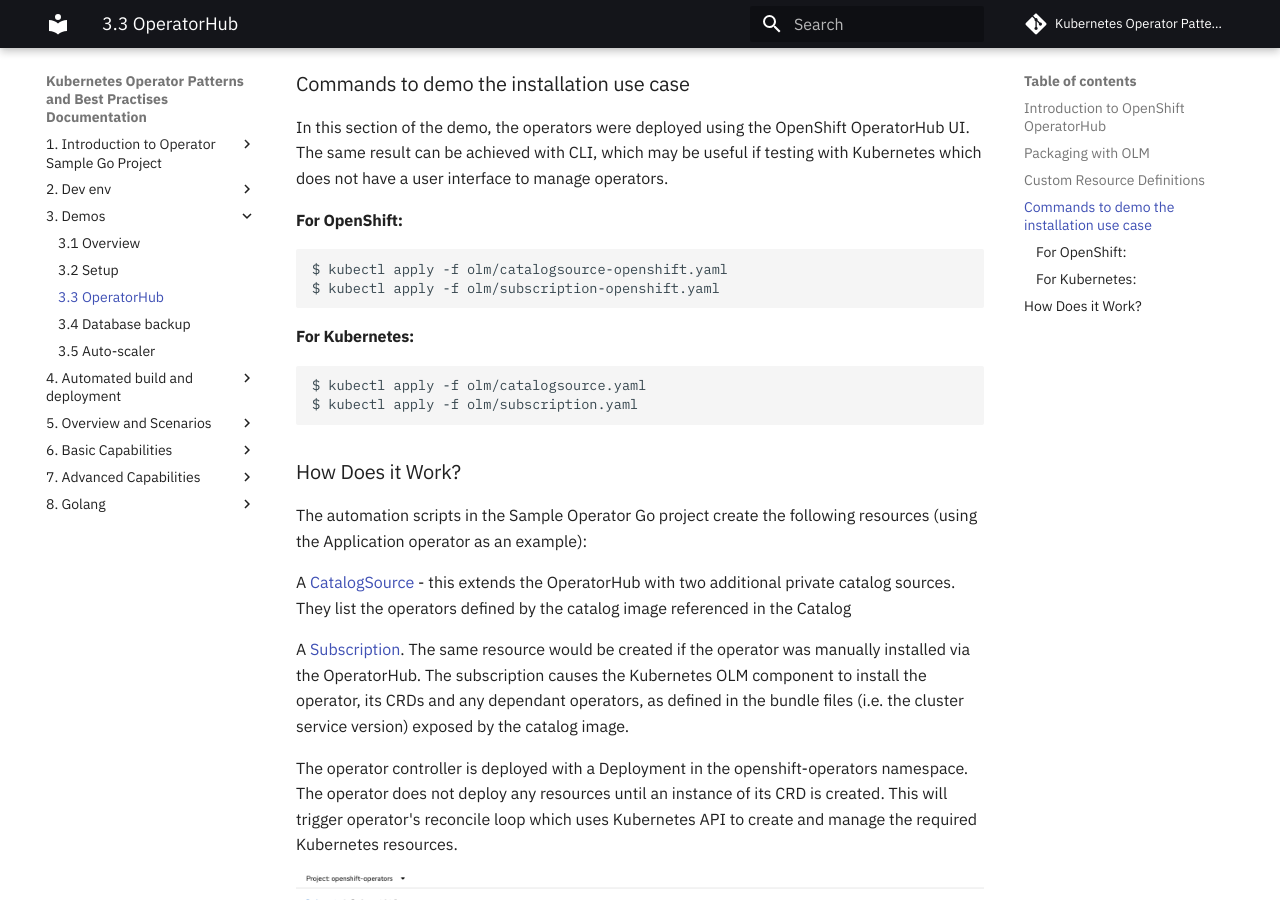
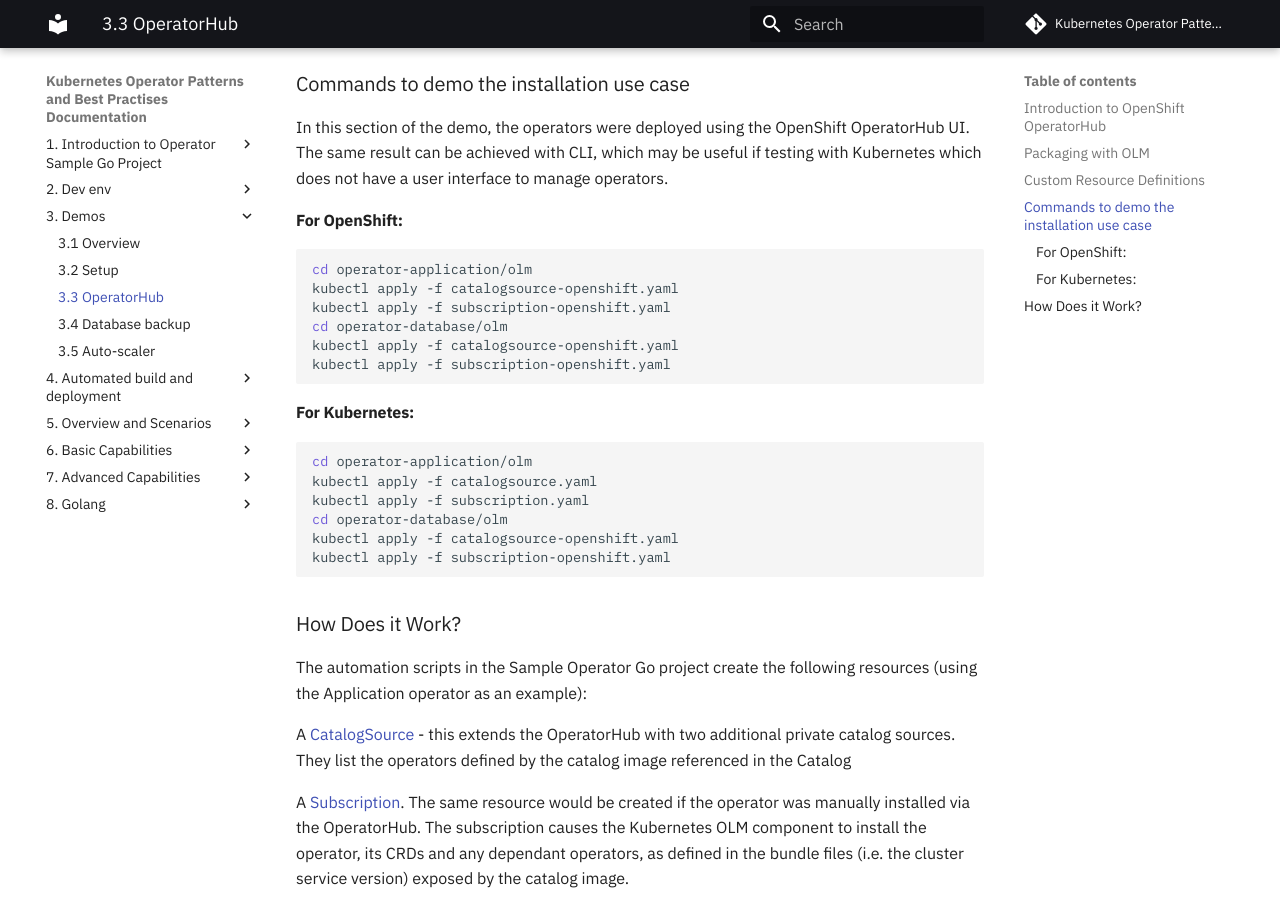
Before and after one commit to IBM/operator-sample-go-documentation, an MkDocs documentation site: the page built from documentation/demos-operatorhub.md, in a window 1280 px wide and 900 px high, scrolled down 3725 px. Built offline with MkDocs 1.6.1 and Material for MkDocs 9.7.7, drawn with Linux system fonts in a browser that asks for light colours; comment, search, counter and statistics services are not loaded.

Commit message:
Update demos-operatorhub.md
Add missing navigation information

````diff
--- a/documentation/demos-operatorhub.md
+++ b/documentation/demos-operatorhub.md
@@ -60,15 +60,23 @@ The application operator defines one CRD:
 In this section of the demo, the operators were deployed using the OpenShift OperatorHub UI.  The same result can be achieved with CLI, which may be useful if testing with Kubernetes which does not have a user interface to manage operators.
 
 #### For OpenShift:
-```
-$ kubectl apply -f olm/catalogsource-openshift.yaml
-$ kubectl apply -f olm/subscription-openshift.yaml
+```sh
+cd operator-application/olm
+kubectl apply -f catalogsource-openshift.yaml
+kubectl apply -f subscription-openshift.yaml
+cd operator-database/olm
+kubectl apply -f catalogsource-openshift.yaml
+kubectl apply -f subscription-openshift.yaml
 ```
 
 #### For Kubernetes:
-```
-$ kubectl apply -f olm/catalogsource.yaml
-$ kubectl apply -f olm/subscription.yaml
+```sh
+cd operator-application/olm
+kubectl apply -f catalogsource.yaml
+kubectl apply -f subscription.yaml
+cd operator-database/olm
+kubectl apply -f catalogsource-openshift.yaml
+kubectl apply -f subscription-openshift.yaml
 ```
 
 ### How Does it Work?
````
